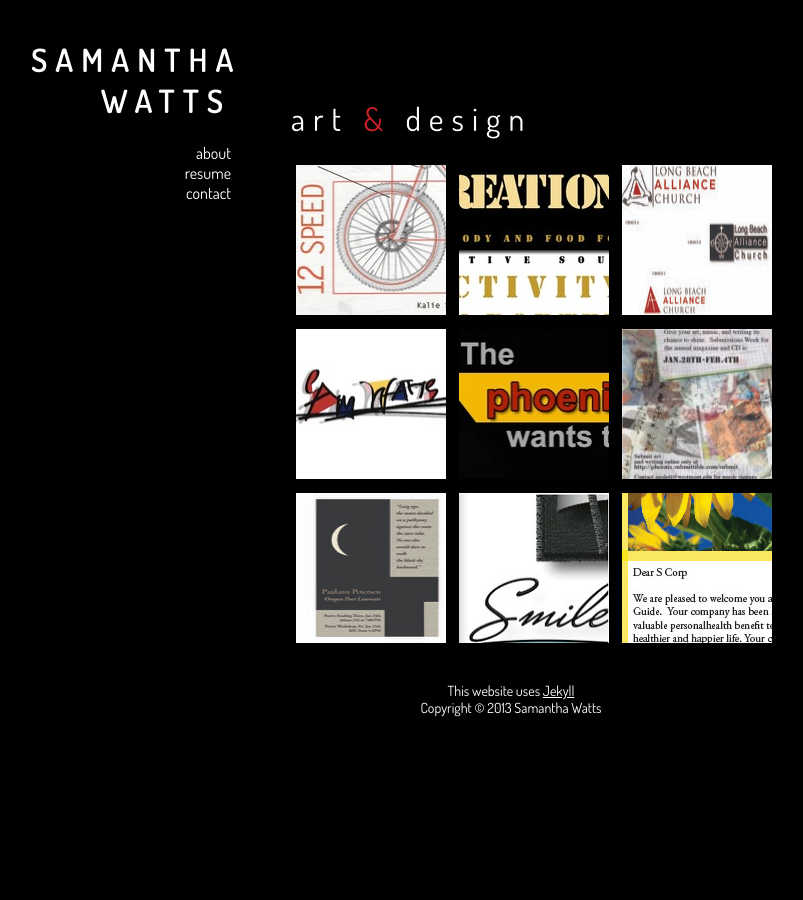
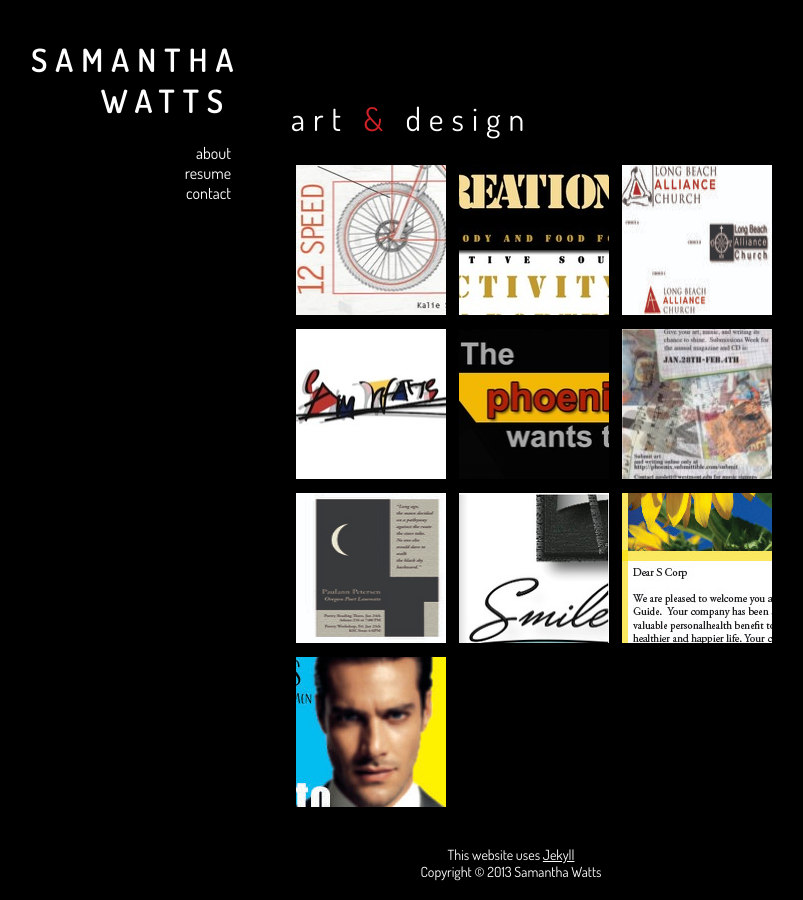
Before and after one commit to CorWatts/samwattsart, a Jekyll site: the page built from design/index.html, in a window 1280 px wide. Shown: the whole page, without its empty margins (129-932 px from the left). Built offline with Jekyll 4.4.1, drawn with Linux system fonts in a browser that asks for light colours; nearby versions of some CDN libraries.

Commit message:
Somehow the broken image is working now. WTF. Gonna push it live and see if it still works.

```diff
--- a/design/index.html
+++ b/design/index.html
@@ -15,5 +15,5 @@ layout: default
 	<a class="fancybox" rel="group" title="Poet Laureate Poster" href="/img/full/poet_laureate.jpg"><img class="tile" src="/img/thumbs/poet_laureate.jpg" /></a>
 	<a class="fancybox" rel="group" title="Smilelounge Logo" href="/img/full/smilelounge_logo.jpg"><img class="tile" src="/img/thumbs/smilelounge_logo.jpg" /></a>
 	<a class="fancybox" rel="group" title="Email Newsletter" href="/img/full/email_newsletter.jpg"><img class="tile" src="/img/thumbs/email_newsletter.jpg" /></a><br />
-	<!--<a class="fancybox" rel="group" title="Banner Ad" href="/img/full/banner_ad.jpg"><img class="tile" src="/img/thumbs/banner_ad.jpg" /></a>-->
+	<a class="fancybox" rel="group" title="Banner Ad" href="/img/full/banner_ad.jpg"><img class="tile" src="/img/thumbs/banner_ad.jpg" /></a>
 </div>
```
Also changed, not shown: 1 other file.
